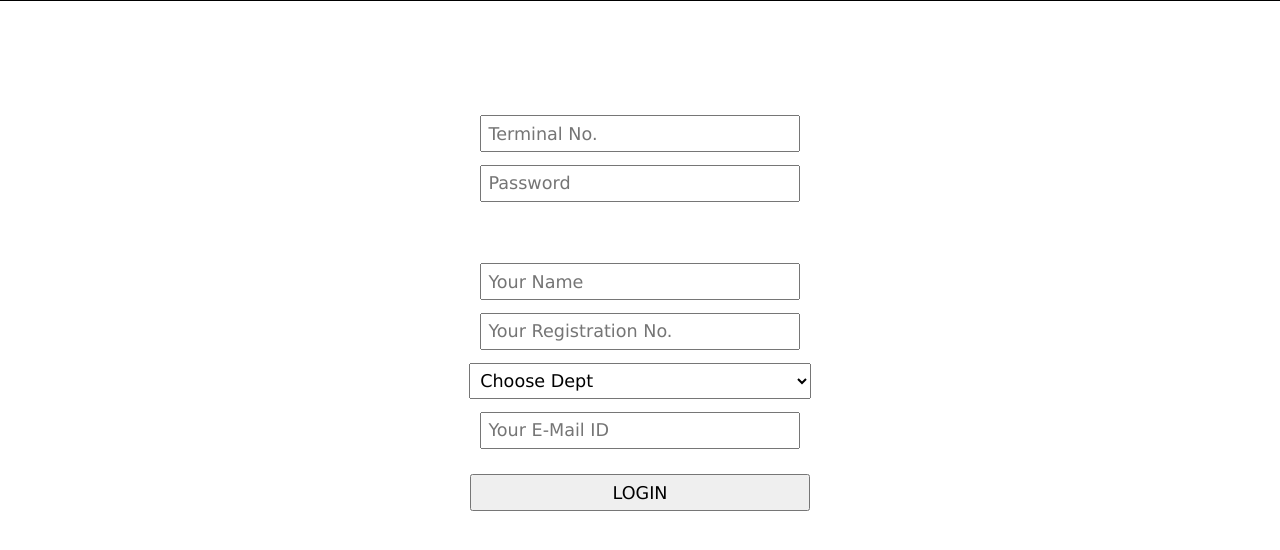
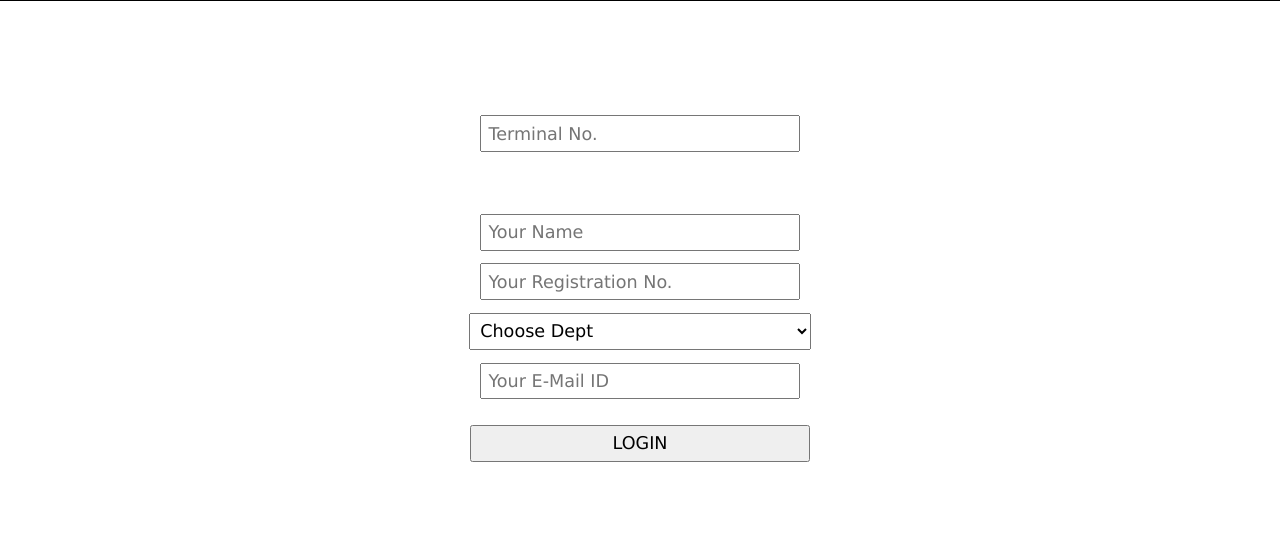
Before and after one commit to ForeseTech/MockTestSoftware, a PHP site: page /app/login/index.php?msg=1 in a window 1280 px wide. Shown: the part 51-601 px from the top of the page. Run offline with PHP 8.4, Linux system fonts and the light colour scheme.

Commit message:
Removed the password after 2 years.

```diff
--- a/app/login/index.php
+++ b/app/login/index.php
@@ -63,9 +63,7 @@ if($msg==1) {
 		<div id="timer"></div>
 	</div>
 	<form id="loginform" method="post" action="loginpage.php">
-		<input type="text" class="formInput" name="terminalInput" placeholder="Terminal No." required>
-		<input type="password" class="formInput" name="passwordInput" placeholder="Password" required><br><br>
-
+		<input type="text" class="formInput" name="terminalInput" placeholder="Terminal No." required><br><br>
 		<input type="text" class="formInput" name="nameInput" placeholder="Your Name" required>
 		<input type="text" class="formInput" name="regInput" placeholder="Your Registration No." required>
 		<select name="deptInput" class="formInput" id="deptSelect" required>
--- a/app/questions/question-page.js
+++ b/app/questions/question-page.js
@@ -7,7 +7,7 @@
 /*=======*/
 
 var timerMinute=49;
-var timerSecond=60;
+var timerSecond=50;
 
 window.setInterval(changeTimer, 1000);
 
```
